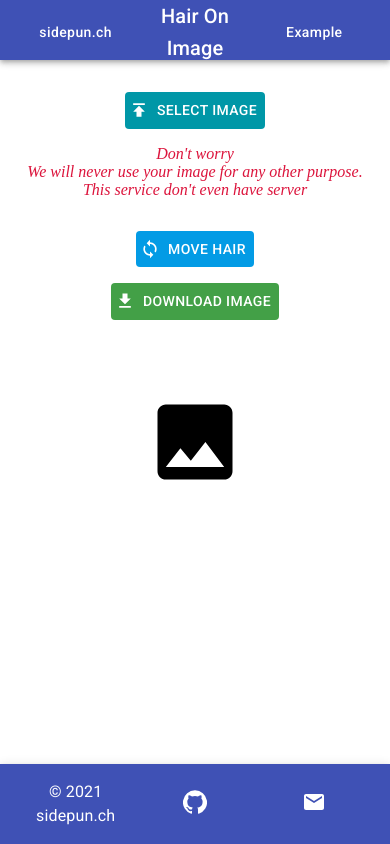
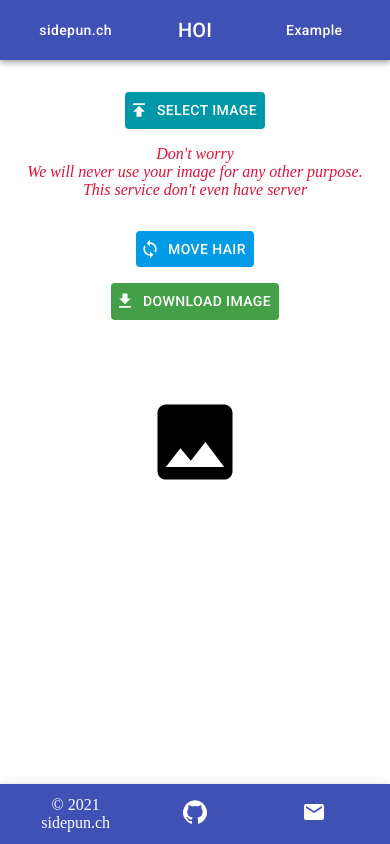
Before and after one commit to ciderkim/hoi-react, a React (Create React App) app: page / in a window 390 px wide. Built offline with nearby package versions, Linux system fonts and the light colour scheme; the HTML template or start-up script is replaced by a standard one.

Commit message:
Change to responsive header

```diff
--- a/src/components/Footer.tsx
+++ b/src/components/Footer.tsx
@@ -4,7 +4,6 @@ import {
     AppBar,
     Container,
     Grid,
-    Typography,
 } from '@material-ui/core';
 import GitHubIcon from '@material-ui/icons/GitHub';
 import EmailIcon from '@material-ui/icons/Email';
@@ -29,11 +28,9 @@ function Footer() {
         <AppBar position="static" color="primary" className={classes.footer}>
             <Container maxWidth="md">
                 <div className={classes.root}>
-                    <Grid container alignItems='center' style={{height: 80}}>
+                    <Grid container alignItems='center' style={{height: 60}}>
                         <Grid item xs>
-                            <Typography variant="body1" color="inherit">
-                                © 2021 sidepun.ch
-                            </Typography>
+                            © 2021 sidepun.ch
                         </Grid>
                         <Grid item xs>
                             <a href="https://github.com/kim-sardine/hoi-react" target='_blank' rel="noopener noreferrer" className={classes.anchor}><GitHubIcon /></a>
--- a/src/components/Header.tsx
+++ b/src/components/Header.tsx
@@ -5,6 +5,7 @@ import {
     Container,
     Grid,
     Button,
+    Hidden,
     Typography,
     Dialog,
     DialogActions,
@@ -49,7 +50,12 @@ function Header() {
                         </Grid>
                         <Grid item xs>
                             <Typography component="h1" variant="h6" >
-                                Hair On Image
+                                <Hidden mdUp>
+                                    HOI
+                                </Hidden>
+                                <Hidden smDown>
+                                    Hair On Image
+                                </Hidden>
                             </Typography>
                         </Grid>
                         <Grid item xs>
```
